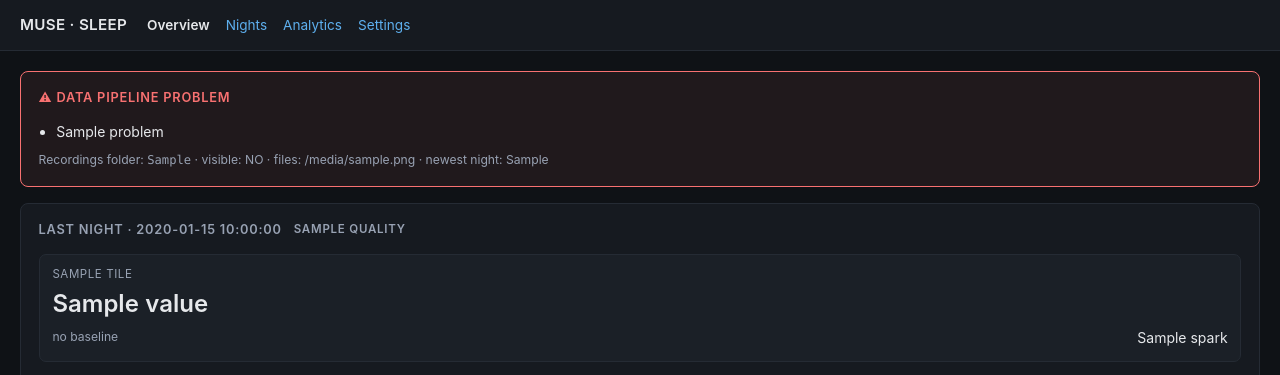
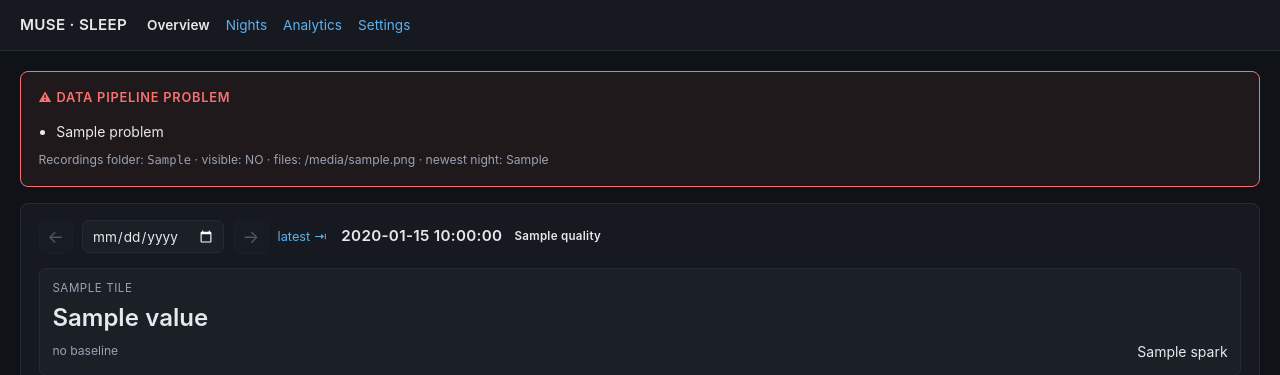
Before and after one commit to southsko/muse-sleep-dashboard, a Flask app: template templates/overview.html in a window 1280 px wide. Shown: the top 375 px of the page. Run offline with Flask 3, Linux system fonts and the light colour scheme; the template is opened without the code that fills it: most values are stand-ins (such as "Sample title", 1, 10 or a date in 2020).

Commit message:
Add day navigator, honest dropout metrics, and recorder backoff
Overview: a day navigator on the top panel — prev/next arrows step to the
adjacent recorded night, a native calendar picker jumps to any date (bounded
to the data range), and a "latest" shortcut appears when browsing the past.
An empty date shows a clear "no recording" state with the arrows still live.
tiles() now baselines the SELECTED night against the nights older than it,
so browsing back compares fairly.

Analyzer (schema v9): absorb short WAKE bouts that flank a dropout gap into
UNS. When the BLE link drops and re-settles, the flanking epochs read as WAKE
and each becomes a phantom awakening; a run touching a gap and <=3 min is
treated as that artifact, while longer/real wake is kept. On genuinely
shredded nights this only trims the tips — so the overview also shows a
fragmented-night banner warning that WASO/awakenings/efficiency are
unreliable there, rather than pretending the numbers are clean.

Recorder: cap the reconnect loop. While the band is off (all day, not worn)
the loop retried every RETRY_SEC forever (~120/hour of journal spam and
adapter churn); now it backs off toward RETRY_MAX_SEC (default 120s) on a run
of empty attempts and resets on the first segment with real data.

Co-Authored-By: Claude Opus 4.8 <noreply@anthropic.com>
Claude-Session: https://claude.ai/code/session_01Xf9wWeu2gVTvxYAGg8u7BV

```diff
--- a/app.py
+++ b/app.py
@@ -129,13 +129,20 @@ def baseline(rs, key):
     return statistics.median(vals) if len(vals) >= 3 else None
 
 
-def tiles(rs):
-    """Headline metrics for the most recent scored night, vs personal baseline."""
+def tiles(rs, target=None):
+    """Headline metrics for a scored night (the most recent by default, or the one
+    the day-navigator selected), each vs the personal baseline of PRIOR nights."""
     ok = scored(rs)
     if not ok:
         return []
-    latest = ok[0]
-    history = ok[1:]
+    # Locate the selected night within the newest-first scored list; its baseline
+    # is the nights older than it, so browsing back in time compares fairly.
+    idx = 0
+    if target is not None:
+        idx = next((i for i, r in enumerate(ok)
+                    if r.get("source") == target.get("source")), 0)
+    latest = ok[idx]
+    history = ok[idx + 1:]
 
     spec = [
         ("Time asleep", "TST", "min", True),
@@ -366,6 +373,31 @@ def health() -> dict:
     return info
 
 
+def nights_by_date(ok):
+    """Map each night_date to its primary scored night (the one with the most wear
+    time, since a date can hold naps/test runs alongside the real night)."""
+    by = {}
+    for r in ok:
+        d = r.get("night_date")
+        if not d:
+            continue
+        if d not in by or (r.get("wear_minutes") or 0) > (by[d].get("wear_minutes") or 0):
+            by[d] = r
+    return by
+
+
+def fragmented(r):
+    """True when Bluetooth dropouts likely shredded this night enough to make the
+    fine-grained stats (WASO, awakenings, efficiency) untrustworthy. Derived from
+    stored fields so no reprocessing is needed to flag old nights."""
+    if not r:
+        return False
+    segs = r.get("n_segments") or 1
+    gap = r.get("gap_minutes") or 0.0
+    dur = r.get("duration_minutes") or 0.0
+    return segs >= 12 or (dur > 0 and gap / dur > 0.15)
+
+
 @app.route("/")
 def overview():
     rs = rows()
@@ -373,12 +405,30 @@ def overview():
     window = request.args.get("window", "30")
     if window not in ("7", "30", "90", "all"):
         window = "30"
+
+    # Day navigator: pick which night the top panel shows. Default = newest.
+    by_date = nights_by_date(ok)
+    dates = sorted(by_date)                       # ascending
+    sel_date = request.args.get("date")
+    if not sel_date or (sel_date not in by_date and not dates):
+        sel_date = dates[-1] if dates else None
+    selected = by_date.get(sel_date)              # None if that date has no night
+    # Adjacent nights that actually have data (value comparison also handles a
+    # calendar pick that landed on an empty day).
+    prev_date = max((d for d in dates if sel_date and d < sel_date), default=None)
+    next_date = min((d for d in dates if sel_date and d > sel_date), default=None)
+
     return render_template(
         "overview.html",
         health=health(),
-        latest=ok[0] if ok else None,
+        latest=selected,
         latest_raw=rs[0] if rs else None,
-        tiles=tiles(rs),
+        tiles=tiles(rs, selected) if selected else [],
+        fragmented=fragmented(selected),
+        nav={"date": sel_date, "prev": prev_date, "next": next_date,
+             "min": dates[0] if dates else None, "max": dates[-1] if dates else None,
+             "is_latest": bool(dates) and sel_date == dates[-1],
+             "count": len(dates)},
         trends=trend_block(rs, window),
         window=window,
         n_total=len(rs),
--- a/templates/base.html
+++ b/templates/base.html
@@ -78,6 +78,20 @@ tr:hover td{background:rgba(94,176,239,.06)}
 .chip{background:var(--panel2);border:1px solid var(--line);border-radius:99px;padding:.15rem .6rem;font-size:.78rem;color:var(--muted)}
 .chip.on{color:var(--fg);border-color:var(--accent)}
 .note{color:var(--muted);font-size:.76rem;margin-top:.5rem}
+.daynav{display:flex;align-items:center;gap:.6rem;flex-wrap:wrap;margin-bottom:.9rem}
+.daynav-btn{display:inline-flex;align-items:center;justify-content:center;width:34px;height:34px;
+  border:1px solid var(--line);border-radius:7px;background:var(--panel2);color:var(--fg);
+  font-size:1.1rem;line-height:1;text-decoration:none;user-select:none}
+.daynav-btn:hover{border-color:var(--accent);text-decoration:none}
+.daynav-btn.off{opacity:.3;pointer-events:none}
+.daynav-cal input[type=date]{background:var(--panel2);color:var(--fg);border:1px solid var(--line);
+  border-radius:7px;padding:.4rem .55rem;font-size:.85rem;font-family:inherit;color-scheme:dark}
+.daynav-cal input[type=date]:focus{outline:none;border-color:var(--accent)}
+.daynav-latest{font-size:.8rem;align-self:center}
+.daynav-title{font-size:.95rem;font-weight:600;letter-spacing:.02em;margin-left:.3rem}
+.fragnote{background:rgba(251,191,36,.08);border:1px solid rgba(251,191,36,.35);color:var(--warn);
+  border-radius:8px;padding:.6rem .8rem;margin:0 0 1rem;font-size:.82rem;line-height:1.5}
+.fragnote b{color:var(--fg)}
 .events{display:flex;flex-wrap:wrap;gap:.5rem;margin-top:.8rem;align-items:center}
 .evtlbl{font-size:.7rem;text-transform:uppercase;letter-spacing:.05em;color:var(--muted)}
 .evt{background:rgba(224,179,65,.12);border:1px solid rgba(224,179,65,.3);color:#e0b341;
--- a/templates/overview.html
+++ b/templates/overview.html
@@ -27,15 +27,36 @@
 {% else %}
 
 <div class="panel">
-  <h2>
-    Last night
-    {% if latest %}
-      &middot; {{ latest.night_date }}
-      <span class="badge {{ latest.quality }}">{{ latest.quality.replace('-', ' ') }}</span>
-    {% else %}
-      <span class="badge failed">no scoreable night</span>
-    {% endif %}
-  </h2>
+  <div class="daynav">
+    {% if nav.prev %}<a class="daynav-btn" href="/?date={{ nav.prev }}{% if window!='30' %}&window={{ window }}{% endif %}" title="{{ nav.prev }}">←</a>
+    {% else %}<span class="daynav-btn off">←</span>{% endif %}
+    <form class="daynav-cal" method="get" action="/">
+      {% if window!='30' %}<input type="hidden" name="window" value="{{ window }}">{% endif %}
+      <input type="date" name="date" value="{{ nav.date or '' }}"
+             {% if nav.min %}min="{{ nav.min }}"{% endif %} {% if nav.max %}max="{{ nav.max }}"{% endif %}
+             onchange="this.form.submit()">
+    </form>
+    {% if nav.next %}<a class="daynav-btn" href="/?date={{ nav.next }}{% if window!='30' %}&window={{ window }}{% endif %}" title="{{ nav.next }}">→</a>
+    {% else %}<span class="daynav-btn off">→</span>{% endif %}
+    {% if not nav.is_latest and nav.max %}<a class="daynav-latest" href="/{% if window!='30' %}?window={{ window }}{% endif %}">latest ⇥</a>{% endif %}
+    <span class="daynav-title">
+      {% if latest %}
+        {{ latest.night_date }}
+        <span class="badge {{ latest.quality }}">{{ latest.quality.replace('-', ' ') }}</span>
+      {% elif nav.date %}
+        <span class="empty">no recording on {{ nav.date }}</span>
+      {% else %}
+        <span class="badge failed">no scoreable night</span>
+      {% endif %}
+    </span>
+  </div>
+
+  {% if fragmented %}
+  <p class="fragnote">⚠ This night was broken into {{ latest.n_segments }} pieces by Bluetooth
+    dropouts ({{ latest.gap_minutes|round|int }} min of gaps). Every reconnection can read as
+    a false awakening, so <b>WASO, awakenings and efficiency are unreliable here</b> — treat
+    the hypnogram shape, not the exact numbers, as the real signal.</p>
+  {% endif %}
 
   {% if latest %}
     <div class="tiles">
@@ -69,12 +90,14 @@
       &middot; staged on {{ latest.staging_channel }}
       &middot; <a href="/night/{{ latest.source }}">detail →</a>
     </p>
-  {% else %}
+  {% elif nav.is_latest and latest_raw and latest_raw.status != 'ok' %}
     <p class="empty">
       The most recent recording ({{ latest_raw.source }}) could not be scored:
       {{ latest_raw.reason or 'unknown reason' }}.
       <a href="/night/{{ latest_raw.source }}">See detail →</a>
     </p>
+  {% else %}
+    <p class="empty">Use ← → or the calendar to jump to a night that was recorded.</p>
   {% endif %}
 </div>
 
```
Also changed, not shown: analyze.py (+44 -1 lines), pi/muse_athena_record.py (+20 -5 lines).
